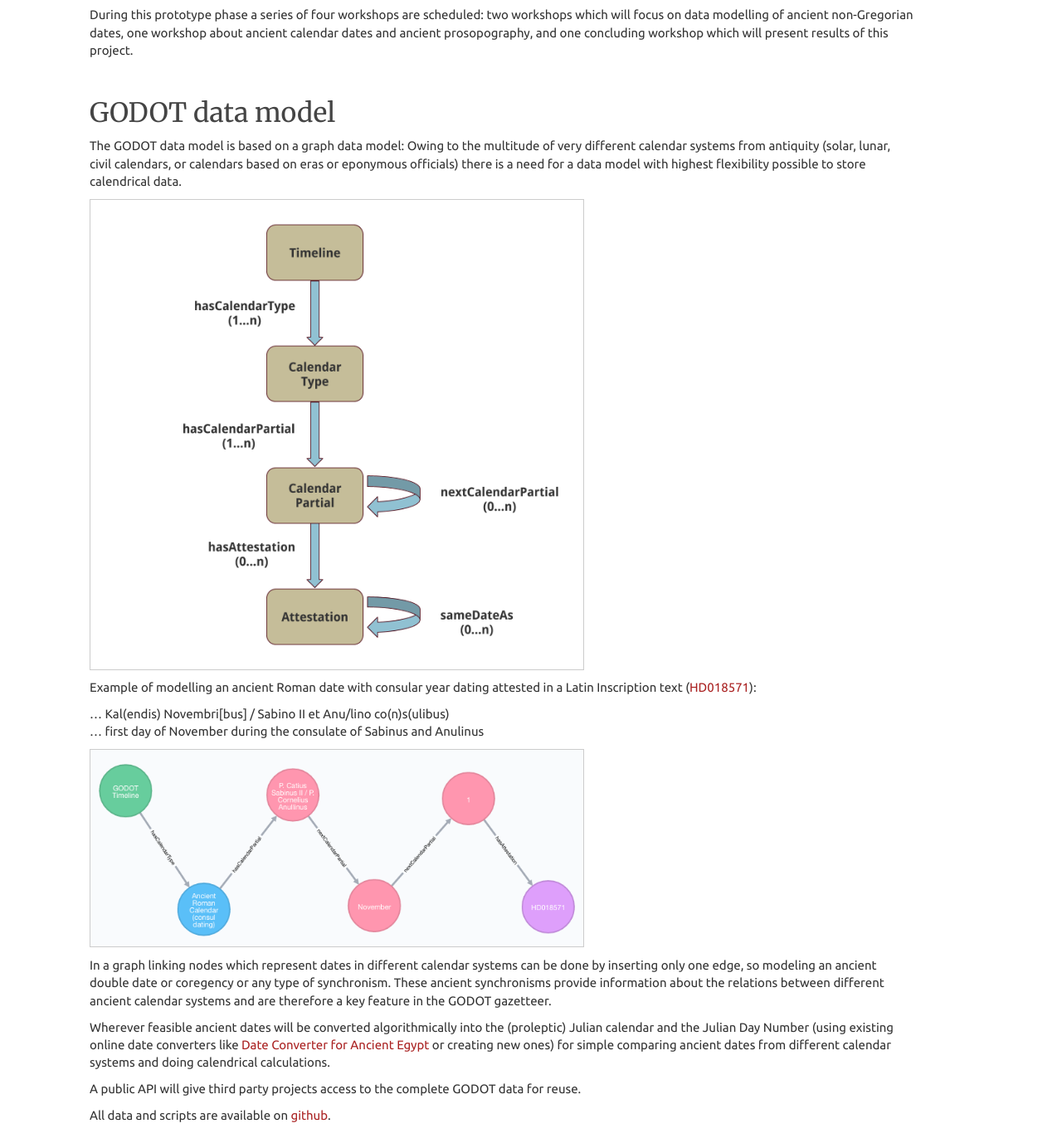
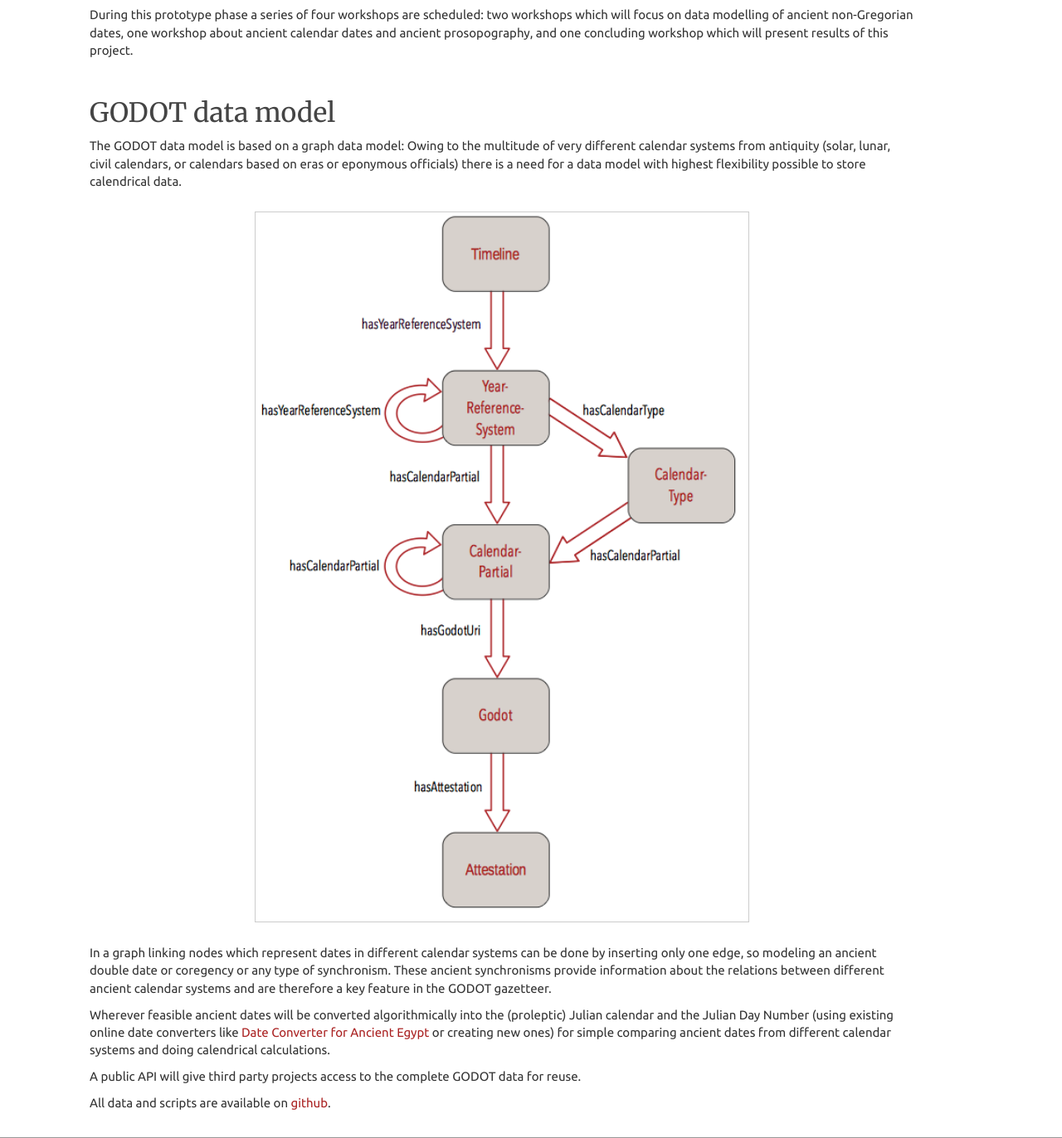
Before and after one commit to Boyquotes/godot-website, a Flask app: template app/templates/about.html in a window 1280 px wide. Shown: the part 1014-2386 px from the top of the page at 83% size. Run offline with Flask 2, Linux system fonts and the light colour scheme; the template is opened without the code that fills it, so the values that code supplies are empty; some libraries are stand-ins or nearby versions.

Commit message:
updated godot data model image on about page

```diff
--- a/app/templates/about.html
+++ b/app/templates/about.html
@@ -14,11 +14,7 @@
 <p>During this prototype phase a series of four workshops are scheduled: two workshops which will focus on data modelling of ancient non-Gregorian dates, one workshop about ancient calendar dates and ancient prosopography, and one concluding workshop which will present results of this project.</p>
 <h2>GODOT data model</h2>
 <p>The GODOT data model is based on a graph data model: Owing to the multitude of very different calendar systems from antiquity (solar, lunar, civil calendars, or calendars based on eras or eponymous officials) there is a need for a data model with highest flexibility possible to store calendrical data.</p>
-<p><img src="/static/GODOTConceptualModel.png" style="border:1px solid #ccc;"/></p>
-<p>Example of modelling an ancient Roman date with consular year dating attested in a Latin Inscription text (<a href="http://edh-www.adw.uni-heidelberg.de/edh/inschrift/HD018571">HD018571</a>):</p>
-<p>… Kal(endis) Novembri[bus] / Sabino II et Anu/lino co(n)s(ulibus)<br />
-… first day of November during the consulate of Sabinus and Anulinus</p>
-<p><img src="/static/consularDating.png" style="border:1px solid #ccc;"/></p>
+<p style="text-align:center"><img src="/static/godot_data_model.png" style="border:1px solid #ccc;margin-top:1em;margin-bottom:1em"/></p>
 <p>In a graph linking nodes which represent dates in different calendar systems can be done by inserting only one edge, so modeling an ancient double date or coregency or any type of synchronism. These ancient synchronisms provide information about the relations between different ancient calendar systems and are therefore a key feature in the GODOT gazetteer.</p>
 <p>Wherever feasible ancient dates will be converted algorithmically into the (proleptic) Julian calendar and the Julian Day Number (using existing online date converters like <a href="http://dc.online-resourcen.de/rest_api">Date Converter for Ancient Egypt</a> or creating new ones) for simple comparing ancient dates from different calendar systems and doing calendrical calculations.</p>
 <p>A public API will give third party projects access to the complete GODOT data for reuse.</p>
```
Also changed, not shown: app/static/godot_data_model.png (added).
